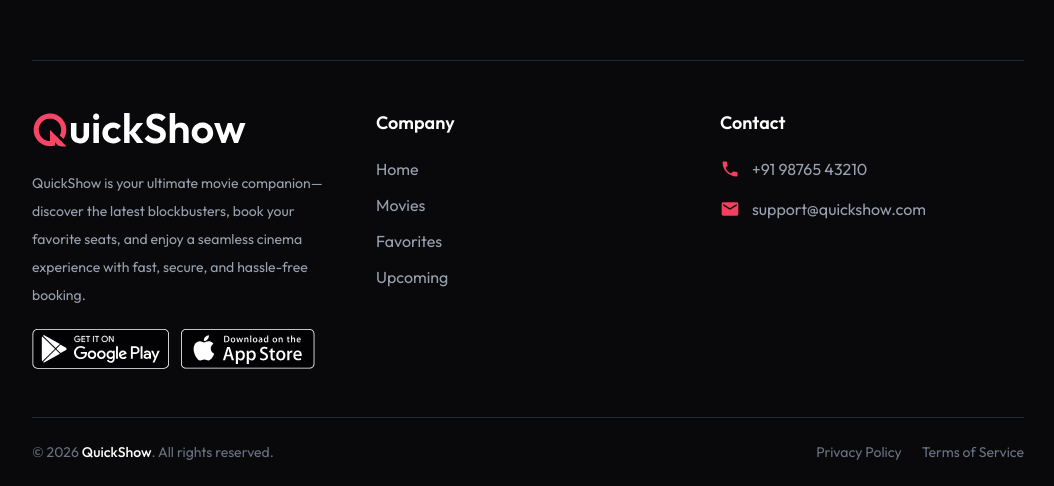
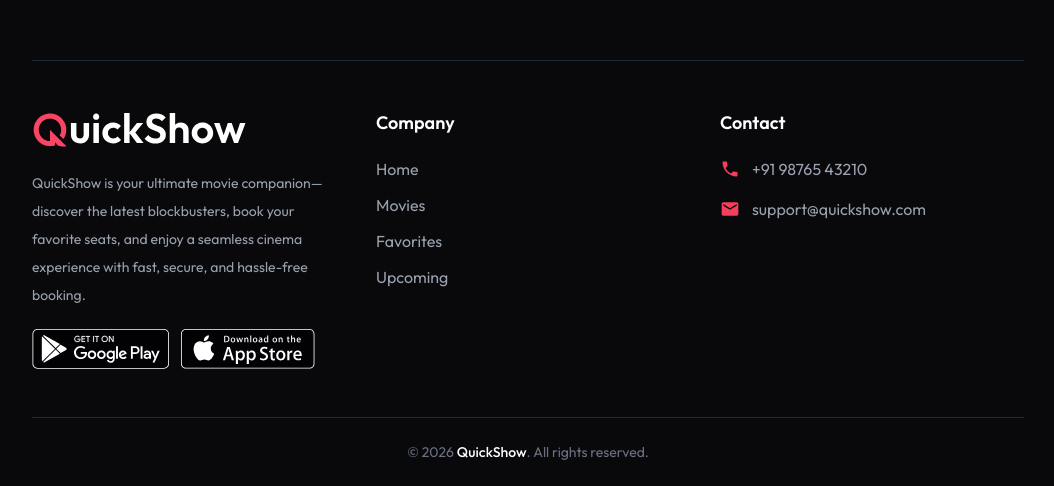
Before and after one commit to NXTARUU47/Quick-Show, a React (Vite) app: page /movies/1/1 in a window 1280 px wide. Shown: the part 740-1226 px from the top of the page, without its empty margins (112-1166 px from the left). Built offline with nearby package versions, Linux system fonts and the light colour scheme; no server answers.

Commit message:
Footer Updated

```diff
--- a/src/App.jsx
+++ b/src/App.jsx
@@ -17,7 +17,7 @@ import AddShows from "./Pages/admin/AddShows";
 import ListBookings from "./Pages/admin/ListBookings";
 import ListShows from "./Pages/admin/ListShows";
 import ScrollToTop from "./Component/ScrollToTop";
-import PrivacyPolicy from "./pages/PrivacyPolicy";
+// import PrivacyPolicy from "./pages/PrivacyPolicy";
 import TermsOfService from "./pages/TermsOfService";
 
 function App() {
@@ -38,7 +38,7 @@ function App() {
         <Route path="/favorite" element={<Favorite />} />
         <Route path="/releases" element={<Releases />} />
         <Route path="/theaters" element={<Theatre />} />
-        <Route path="/privacy" element={<PrivacyPolicy />} />
+        {/* <Route path="/privacy" element={<PrivacyPolicy />} /> */}
         <Route path="/terms" element={<TermsOfService />} />
         <Route path="/admin/*" element={<Layout />}>
           <Route index element={<Dashboard />} />
--- a/src/Component/Footer.jsx
+++ b/src/Component/Footer.jsx
@@ -110,7 +110,7 @@ function Footer() {
 
   {/* Bottom */}
 
-  <div className="border-t border-gray-800 py-6 flex flex-col md:flex-row items-center justify-between gap-4 text-center text-sm text-gray-500">
+  <div className="border-t border-gray-800 py-6 flex items-center justify-center gap-4 text-center text-sm text-gray-500">
 
     <p>
       © {new Date().getFullYear()}{" "}
@@ -120,21 +120,7 @@ function Footer() {
       . All rights reserved.
     </p>
 
-    <div className="flex flex-wrap justify-center gap-5">
-      <Link
-        to="/privacy"
-        className="hover:text-primary transition"
-      >
-        Privacy Policy
-      </Link>
 
-      <Link
-        to="/terms"
-        className="hover:text-primary transition"
-      >
-        Terms of Service
-      </Link>
-    </div>
 
   </div>
 
```
